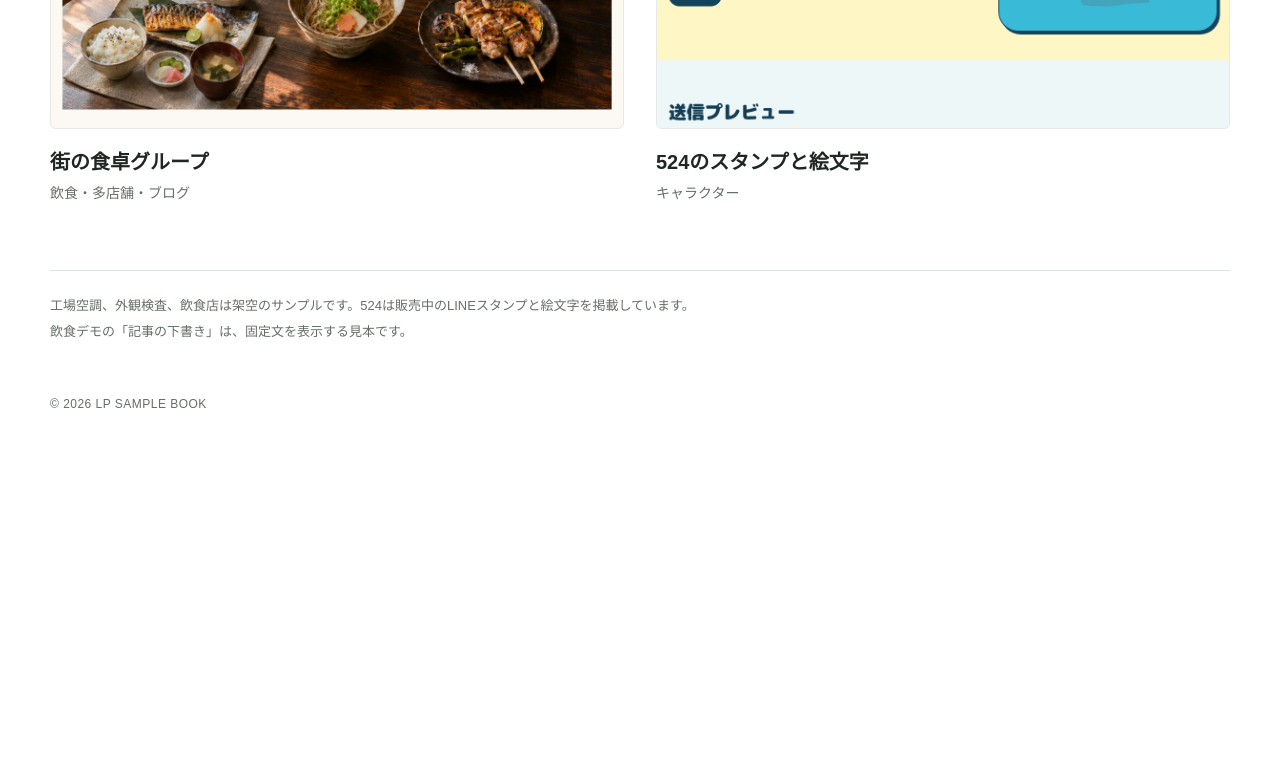
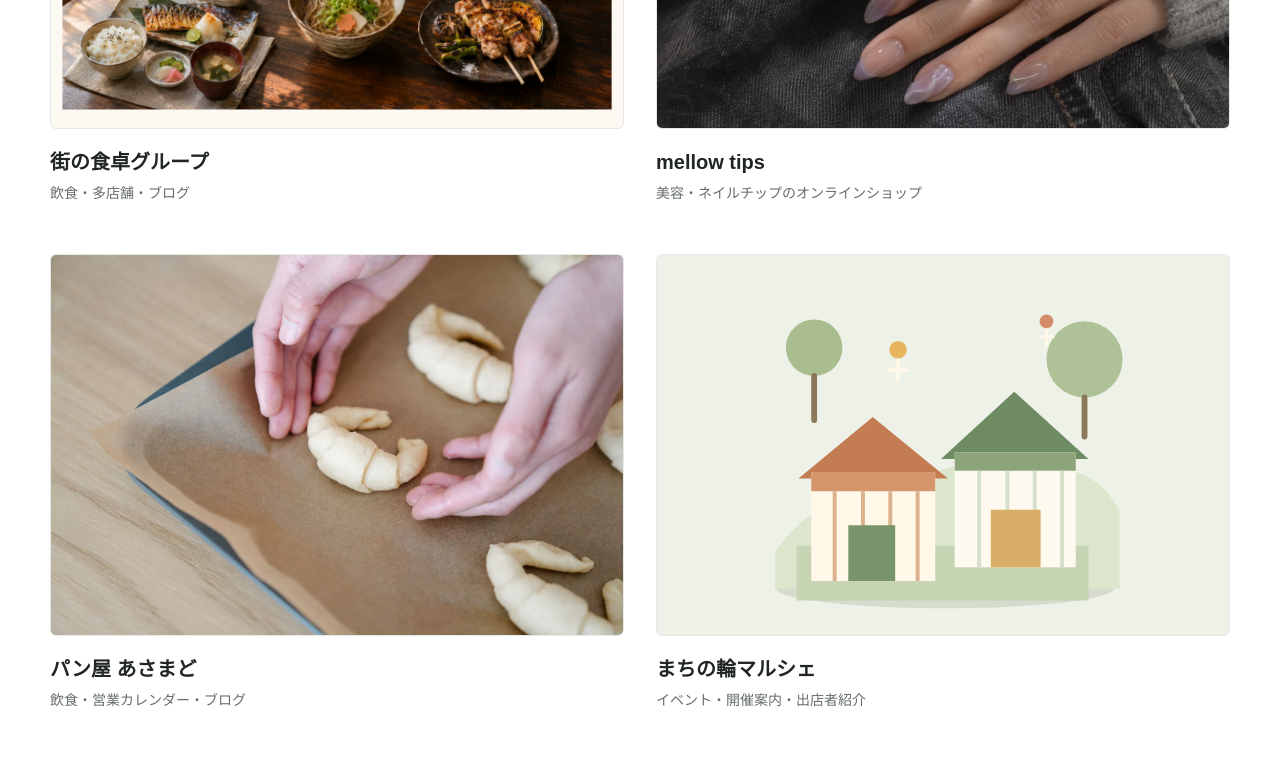
Before and after one commit to 5Ni4/lp-sample-book, a plain HTML site: page index.html in a window 1280 px wide. Shown: the part 1100-1858 px from the top of the page. Before the commit the page ends 1548 px from the top, so only its background shows below. Drawn offline with Linux system fonts and the light colour scheme.

Commit message:
List nail shop, bakery, and market samples in gallery

```diff
--- a/index.html
+++ b/index.html
@@ -3,7 +3,7 @@
 <head>
   <meta charset="utf-8">
   <meta name="viewport" content="width=device-width, initial-scale=1">
-  <meta name="description" content="製造・工場、飲食・多店舗、キャラクターのLPサンプル集。">
+  <meta name="description" content="製造、飲食、美容、イベント、キャラクターのサイト作例集。">
   <title>LPサンプル集｜LP SAMPLE BOOK</title>
   <link rel="icon" href="assets/favicon.svg" type="image/svg+xml">
   <link rel="stylesheet" href="assets/styles.css">
@@ -24,6 +24,8 @@
         <button type="button" data-filter="all" aria-pressed="true" class="is-active">すべて</button>
         <button type="button" data-filter="restaurant" aria-pressed="false">飲食・多店舗</button>
         <button type="button" data-filter="manufacturing" aria-pressed="false">製造・工場</button>
+        <button type="button" data-filter="shop" aria-pressed="false">美容・ショップ</button>
+        <button type="button" data-filter="event" aria-pressed="false">イベント</button>
         <button type="button" data-filter="character" aria-pressed="false">キャラクター</button>
       </div>
       <div class="gallery-grid">
@@ -60,6 +62,57 @@
             </div>
           </a>
         </article>
+        <article class="sample-card gallery-card" data-category="shop">
+          <a href="sites/nail-tips/" class="gallery-card__link">
+            <div class="gallery-card__image">
+              <img src="sites/nail-tips/photos/mellow-editorial-hands.webp" width="1400" height="934" alt="デニムの上に重ねたネイルチップを着けた両手" loading="lazy">
+            </div>
+            <div class="gallery-card__caption">
+              <h2>mellow tips</h2>
+              <p>美容・ネイルチップのオンラインショップ</p>
+            </div>
+          </a>
+        </article>
+        <article class="sample-card gallery-card" data-category="restaurant">
+          <a href="sites/asamado/" class="gallery-card__link">
+            <div class="gallery-card__image">
+              <img src="sites/asamado/photos/morning-dough.webp" width="1440" height="960" alt="天板にクロワッサンの生地を並べる手元" loading="lazy">
+            </div>
+            <div class="gallery-card__caption">
+              <h2>パン屋 あさまど</h2>
+              <p>飲食・営業カレンダー・ブログ</p>
+            </div>
+          </a>
+        </article>
+        <article class="sample-card gallery-card" data-category="event">
+          <a href="sites/local-marche/" class="gallery-card__link">
+            <div class="gallery-card__image">
+              <svg style="display:block;width:100%;height:100%;background:#edf1e7" viewBox="0 0 440 390" role="img" aria-label="木々のそばに並ぶマルシェのテントを描いたイラスト">
+          <ellipse cx="222" cy="341" rx="174" ry="21" fill="#5e6c49" opacity=".16"/>
+          <path d="M48 304c42-57 82-61 120-40 31-53 91-67 130-15 34-39 75-37 103 13v80H48z" fill="#dce6cd"/>
+          <path d="M70 298h299v56H70z" fill="#c6d4b4"/>
+          <g transform="translate(72 166)">
+            <path d="M0 63 76 0l77 63z" fill="#c47c53"/><path d="M13 57h127v111H13z" fill="#fff7e8"/>
+            <path d="M13 57h127v19H13z" fill="#d5966b"/><path d="M37 76v92M66 76v92M94 76v92M122 76v92" stroke="#d9b18d" stroke-width="4"/>
+            <path d="M51 111h48v57H51z" fill="#78946b"/>
+          </g>
+          <g transform="translate(218 140)">
+            <path d="M0 69 75 0l76 69z" fill="#6e8b63"/><path d="M14 62h124v118H14z" fill="#fffaf0"/>
+            <path d="M14 62h124v19H14z" fill="#8da47a"/><path d="M39 81v99M68 81v99M96 81v99M124 81v99" stroke="#d5dfc9" stroke-width="4"/>
+            <path d="M51 121h51v59H51z" fill="#d7ad68"/>
+          </g>
+          <circle cx="88" cy="95" r="29" fill="#a9bd8f"/><circle cx="365" cy="107" r="39" fill="#afc196"/>
+          <path d="M88 124v45M365 146v40" stroke="#8a7959" stroke-width="6" stroke-linecap="round"/>
+          <circle cx="174" cy="97" r="9" fill="#e7b55e"/><path d="M174 108v20m-9-10h18" stroke="#fff8e9" stroke-width="4" stroke-linecap="round"/>
+          <circle cx="326" cy="68" r="7" fill="#d38d69"/><path d="M326 77v15m-7-8h14" stroke="#fff8e9" stroke-width="3" stroke-linecap="round"/>
+        </svg>
+            </div>
+            <div class="gallery-card__caption">
+              <h2>まちの輪マルシェ</h2>
+              <p>イベント・開催案内・出店者紹介</p>
+            </div>
+          </a>
+        </article>
         <article class="sample-card gallery-card" data-category="character">
           <a href="sites/524-line-stickers/" class="gallery-card__link">
             <div class="gallery-card__image">
@@ -75,7 +128,7 @@
       <p class="filter-empty" data-empty-state role="status" hidden>該当するサンプルはありません。</p>
     </section>
     <aside class="gallery-note" aria-label="サンプルについて">
-      <p>工場空調、外観検査、飲食店は架空のサンプルです。524は販売中のLINEスタンプと絵文字を掲載しています。</p>
+      <p>工場空調、外観検査、飲食、美容、イベントは架空の作例です。524は販売中のLINEスタンプと絵文字を掲載しています。</p>
       <p>飲食デモの「記事の下書き」は、固定文を表示する見本です。</p>
     </aside>
   </main>
```
